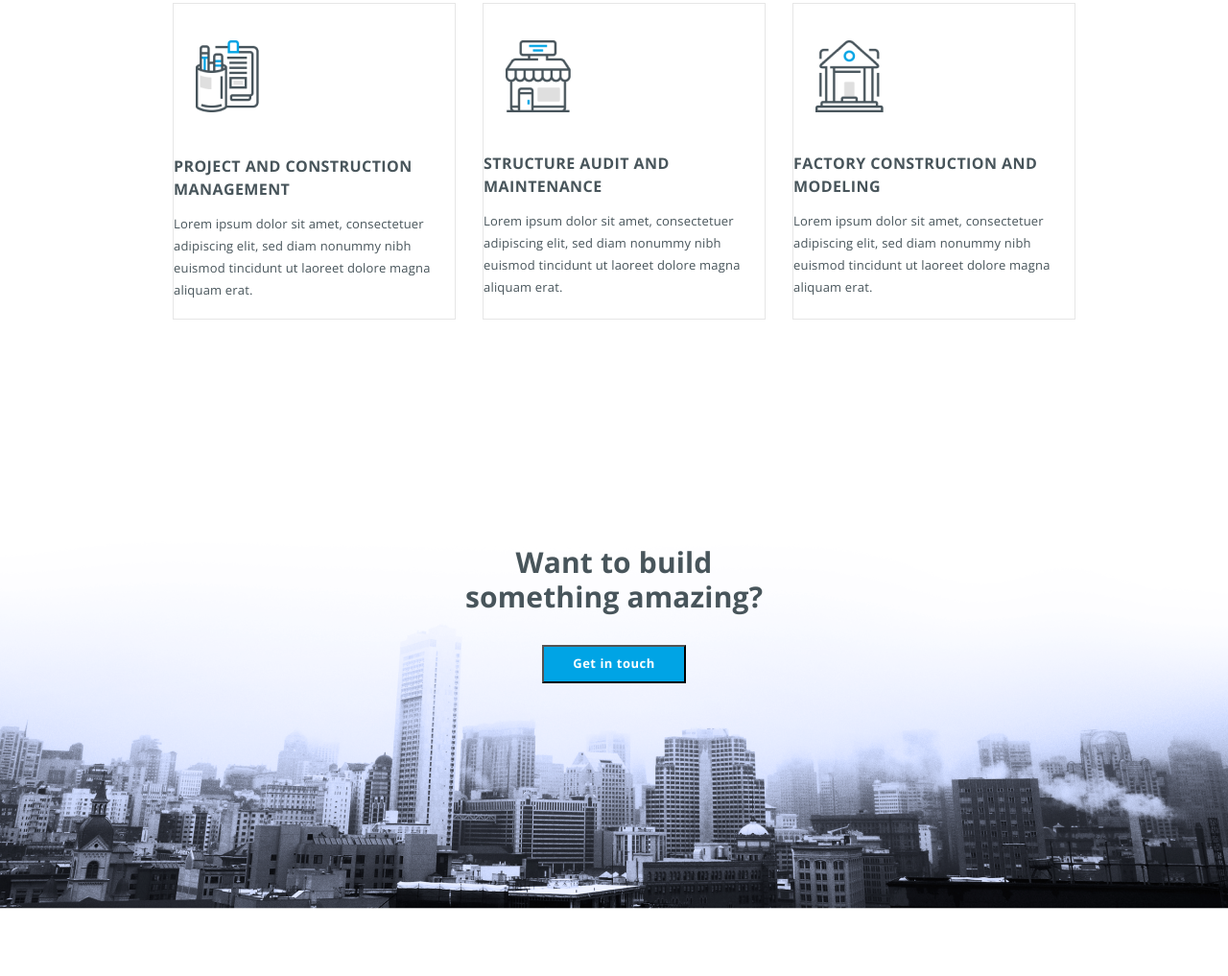
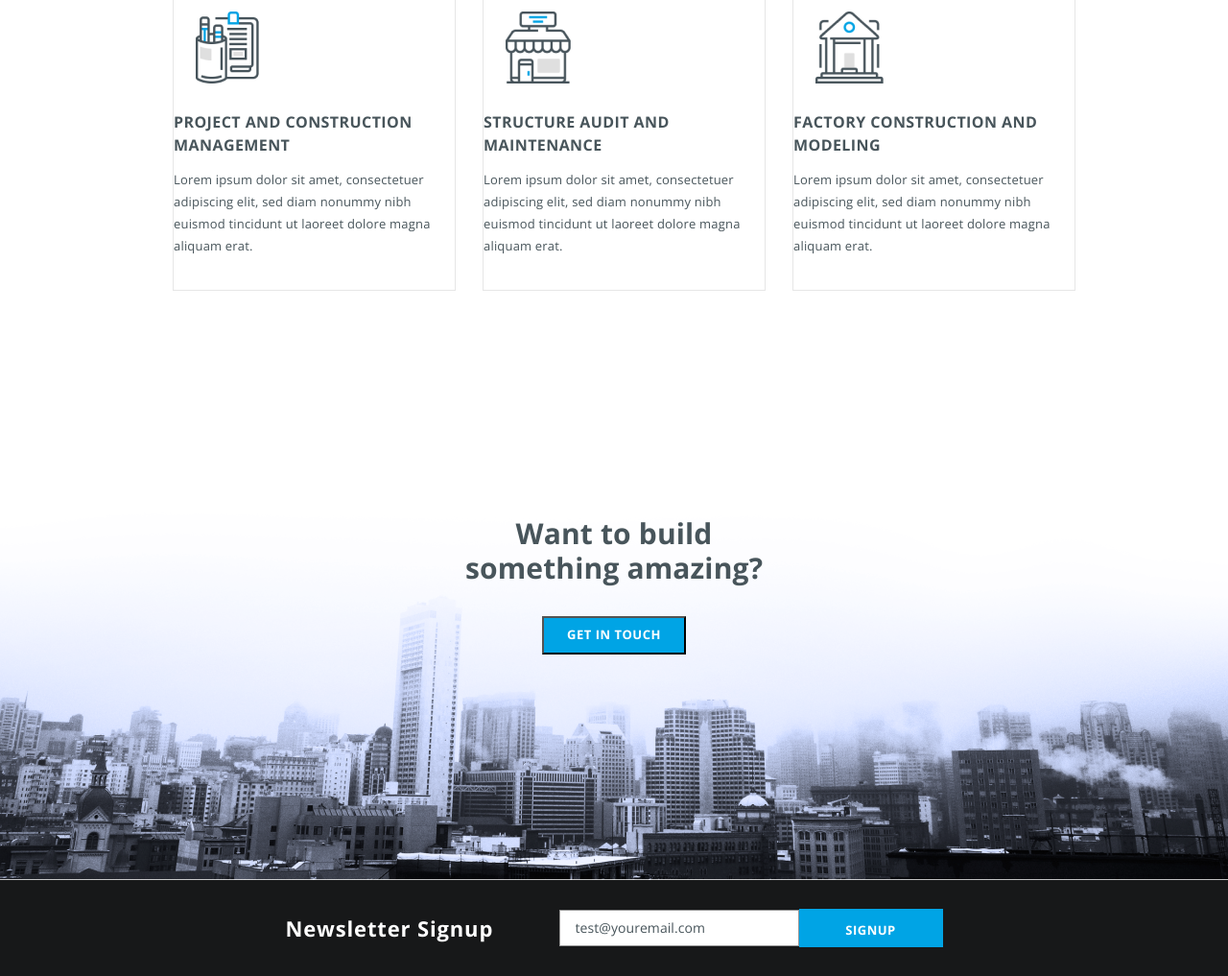
Before and after one commit to kitOl/site_1_portfolio, a plain HTML site: page index.html in a window 1280 px wide. Shown: the part 667-1684 px from the top of the page at 96% size. Before the commit the page ends 1614 px from the top, so only its background shows below. Drawn offline with nearby package versions, Linux system fonts and the light colour scheme.

Commit message:
add newsletter section

```diff
--- a/index.html
+++ b/index.html
@@ -87,5 +87,19 @@
         </div>
       </div>
     </section>
+    <section class="newsletter">
+      <div class="container">
+        <div class="newsletter_inner">
+          <h3>Newsletter Signup</h3>
+          <div class="signup_block">
+            <input
+              type="text"
+              class="signup"
+              value="test@youremail.com"
+            /><button>Signup</button>
+          </div>
+        </div>
+      </div>
+    </section>
   </body>
 </html>
--- a/style/main.css
+++ b/style/main.css
@@ -11,6 +11,13 @@ html {
 body {
   margin: 0;
   font-family: "Open Sans", sans-serif;
+}
+h1,
+h2,
+h3,
+h4 {
+  padding: 0;
+  margin: 0;
 }
 .about {
   margin: 0 auto;
@@ -212,6 +219,7 @@ body {
   margin: 0 auto 32px;
 }
 .get_inner button {
+  text-transform: uppercase;
   width: 150px;
   height: 40px;
   flex-shrink: 0;
@@ -221,6 +229,62 @@ body {
   font-size: 13px;
   font-weight: 700;
   letter-spacing: 0.5px;
+}
+
+/* newsletter signup section */
+.newsletter {
+  max-width: 1440px;
+  height: 100px;
+  background: #171819;
+  padding: 30px 15px;
+}
+.newsletter_inner {
+  display: flex;
+  /* flex-direction: row; */
+  justify-content: space-between;
+  align-items: center;
+  width: 685px;
+  height: 40px;
+  flex-shrink: 0;
+  margin: 0 auto;
+}
+.newsletter h3 {
+  color: #fff;
+  /* text-align: center; */
+  font-size: 22px;
+  font-weight: 700;
+  letter-spacing: 0.846px;
+  line-height: 22px;
+}
+.signup_block {
+  display: flex;
+  align-items: center;
+}
+.signup {
+  color: #48555b;
+  font-size: 14px;
+  font-weight: 400;
+  letter-spacing: 0.07px;
+  border: 1px solid #979797;
+  background: #fff;
+  width: 250px;
+  height: 38px;
+  flex-shrink: 0;
+  padding-left: 16px;
+}
+.newsletter_inner button {
+  text-transform: uppercase;
+  width: 150px;
+  height: 40px;
+  flex-shrink: 0;
+  border: 1px solid #00a4e5;
+  background: #00a4e5;
+  color: #fff;
+  text-align: center;
+  font-size: 13px;
+  font-weight: 700;
+  letter-spacing: 0.5px;
+  line-height: 40px;
 }
 
 @media screen and (max-width: 960px) {
@@ -254,7 +318,8 @@ body {
     justify-content: flex-start;
     align-items: center;
   }
-  .service_inner {
+  .service_inner,
+  .newsletter_inner {
     max-width: 405px;
     margin: 0 auto;
   }
@@ -267,17 +332,23 @@ body {
     max-width: 405px;
     margin: 0 auto;
   }
+  .newsletter {
+    min-height: 200px;
+  }
+  .newsletter_inner {
+    flex-wrap: wrap;
+    justify-content: space-around;
+    min-height: 100px;
+  }
 }
 @media screen and (max-width: 500px) {
   .container {
-    max-width: 200px;
+    min-width: 200px;
   }
   .about_inner {
     padding: 0 15px;
   }
   .about_left {
-    /* max-width: 405px; */
-    /* width: 100%; */
     min-height: 200px;
     padding: 0 20px;
     margin-right: 0;
@@ -303,10 +374,26 @@ body {
     max-width: 205px;
     font-size: 22px;
   }
+  .newsletter {
+    min-height: 200px;
+  }
+  .newsletter_inner {
+    flex-wrap: wrap;
+    justify-content: center;
+    margin: 0 auto;
+    min-height: 100px;
+  }
+  .signup_block {
+    display: flex;
+    flex-wrap: wrap;
+    justify-content: center;
+    max-width: 200px;
+    min-height: 120px;
+  }
 }
 @media screen and (max-width: 400px) {
   .container {
-    max-width: 250px;
+    min-width: 250px;
     padding: 0;
   }
   .about_left {
@@ -314,7 +401,8 @@ body {
   }
   .service_inner,
   .service_item,
-  .get_inner {
+  .get_inner,
+  .newsletter_inner {
     max-width: 250px;
     margin: 0 auto;
   }
```
